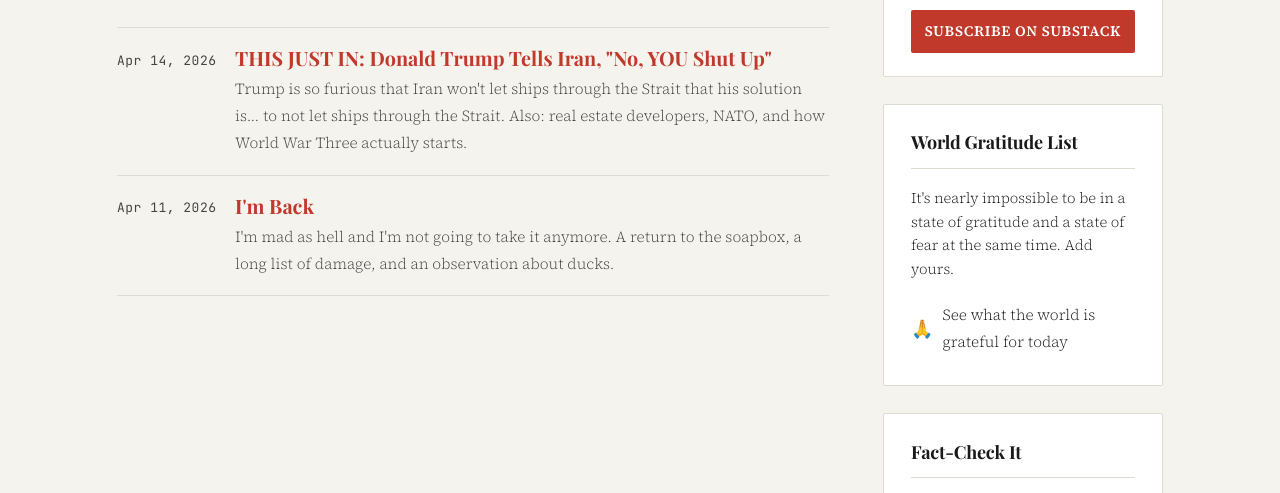
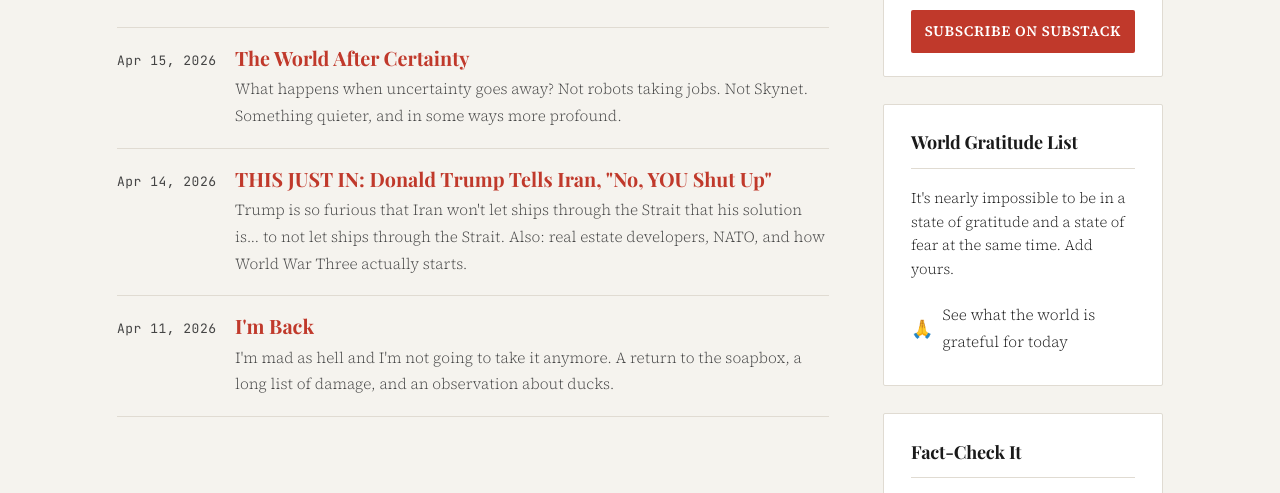
Before and after one commit to Hyperiongate/view-from-the-cheap-seats, a plain HTML site: page archive.html in a window 1280 px wide. Shown: the part 297-790 px from the top of the page. Drawn offline with nearby package versions, Linux system fonts and the light colour scheme; a web font is replaced by a local one.

Commit message:
Update archive.html

```diff
--- a/archive.html
+++ b/archive.html
@@ -23,20 +23,26 @@
   </style>
 </head>
 <body>
-
   <header class="site-header" id="site-header"></header>
-
   <div class="site-wrapper">
     <div class="content-grid">
-
       <main>
         <h1 class="page-title">All Posts</h1>
         <p class="page-subtitle">Everything I've written, newest first.</p>
-
         <ul class="archive-list" id="archive-list">
 
           <!-- Add new posts here as they're published.
                Copy the <li> block below for each new post. -->
+
+          <li class="archive-item">
+            <span class="archive-date">Apr 15, 2026</span>
+            <div>
+              <div class="archive-title">
+                <a href="world-after-certainty.html">The World After Certainty</a>
+              </div>
+              <div class="archive-excerpt">What happens when uncertainty goes away? Not robots taking jobs. Not Skynet. Something quieter, and in some ways more profound.</div>
+            </div>
+          </li>
 
           <li class="archive-item">
             <span class="archive-date">Apr 14, 2026</span>
@@ -62,13 +68,10 @@
 
         </ul>
       </main>
-
       <aside class="sidebar" id="sidebar"></aside>
     </div>
   </div>
-
   <footer class="site-footer" id="site-footer"></footer>
-
   <script src="js/components.js"></script>
   <script>
     renderHeader('All Posts');
```
